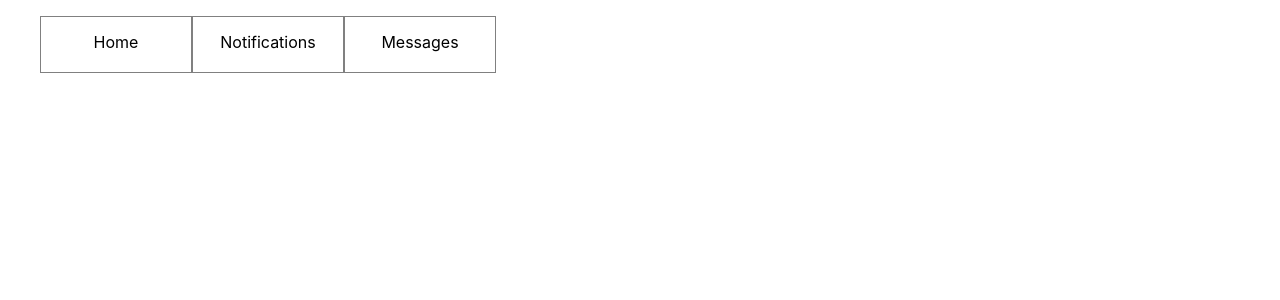
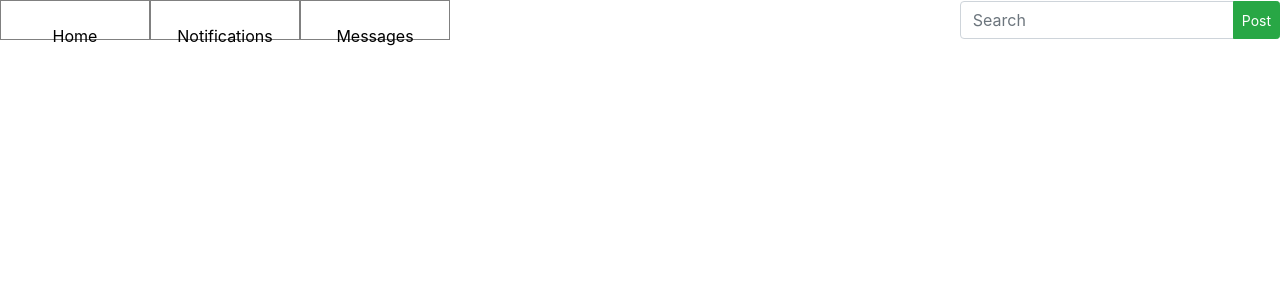
Before and after one commit to jeremyjosol/social-media, a React (Create React App) app: page / in a window 1280 px wide. Shown: the top 300 px of the page. Built offline with nearby package versions, Linux system fonts and the light colour scheme.

Commit message:
Import Bootstrap + add search bar

```diff
--- a/public/index.html
+++ b/public/index.html
@@ -2,6 +2,7 @@
 <html lang="en">
   <head>
     <meta charset="utf-8" />
+    <link rel="stylesheet" href="https://stackpath.bootstrapcdn.com/bootstrap/4.3.1/css/bootstrap.min.css" integrity="sha384-ggOyR0iXCbMQv3Xipma34MD+dH/1fQ784/j6cY/iJTQUOhcWr7x9JvoRxT2MZw1T" crossorigin="anonymous">
     <link rel="icon" href="%PUBLIC_URL%/favicon.ico" />
     <meta name="viewport" content="width=device-width, initial-scale=1" />
     <meta name="theme-color" content="#000000" />
--- a/src/components/Navbar.js
+++ b/src/components/Navbar.js
@@ -9,6 +9,14 @@ function Navbar() {
           <li className="nav-item"><a href="/about" className="nav-link">Notifications</a></li>
           <li className="nav-item"><a href="/contact" className="nav-link">Messages</a></li>
         </ul>
+        <form className="form-inline">
+          <div className="input-group">
+            <input type="text" className="form-control" placeholder="Search" />
+            <div className="input-group-append">
+              <button className="btn btn-success btn-sm" type="button">Post</button>
+            </div>
+          </div>
+        </form>
       </div>
     </React.Fragment>
   );
--- a/src/index.css
+++ b/src/index.css
@@ -29,5 +29,4 @@ code {
 .navbar a {
   text-decoration: none;
   color: #000;
-  margin-top:
 }
```
